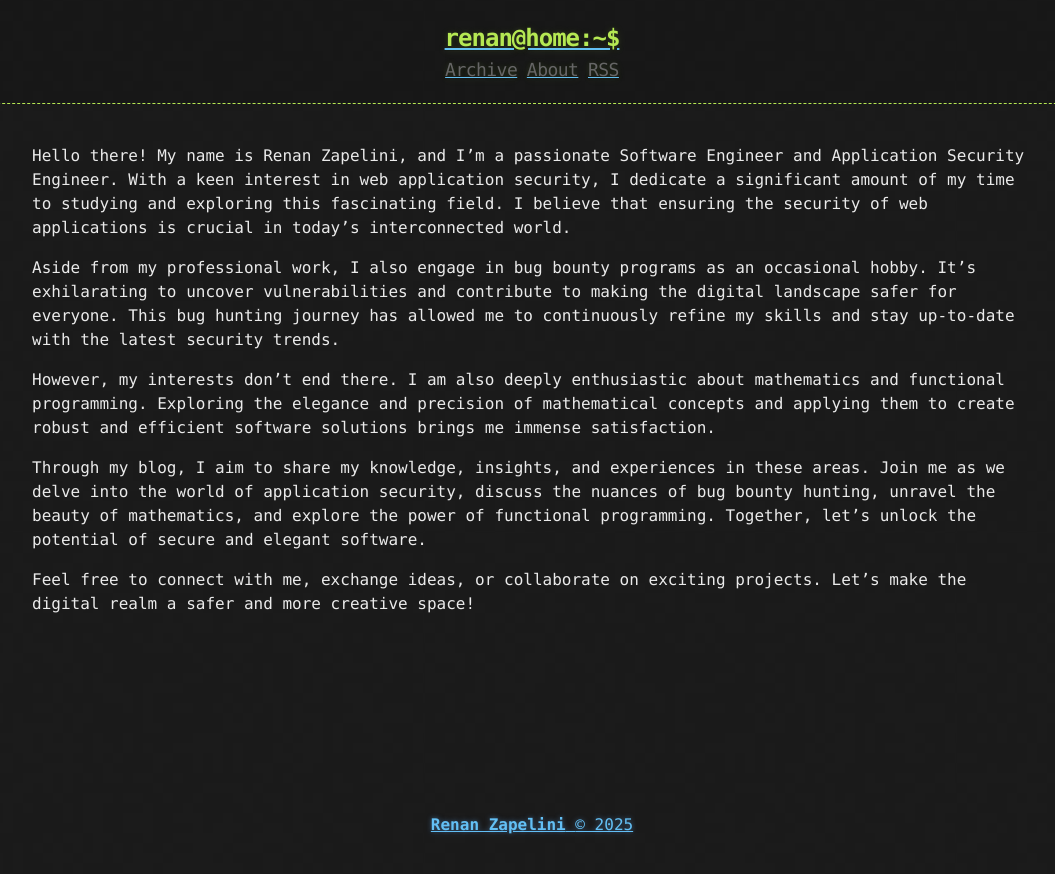
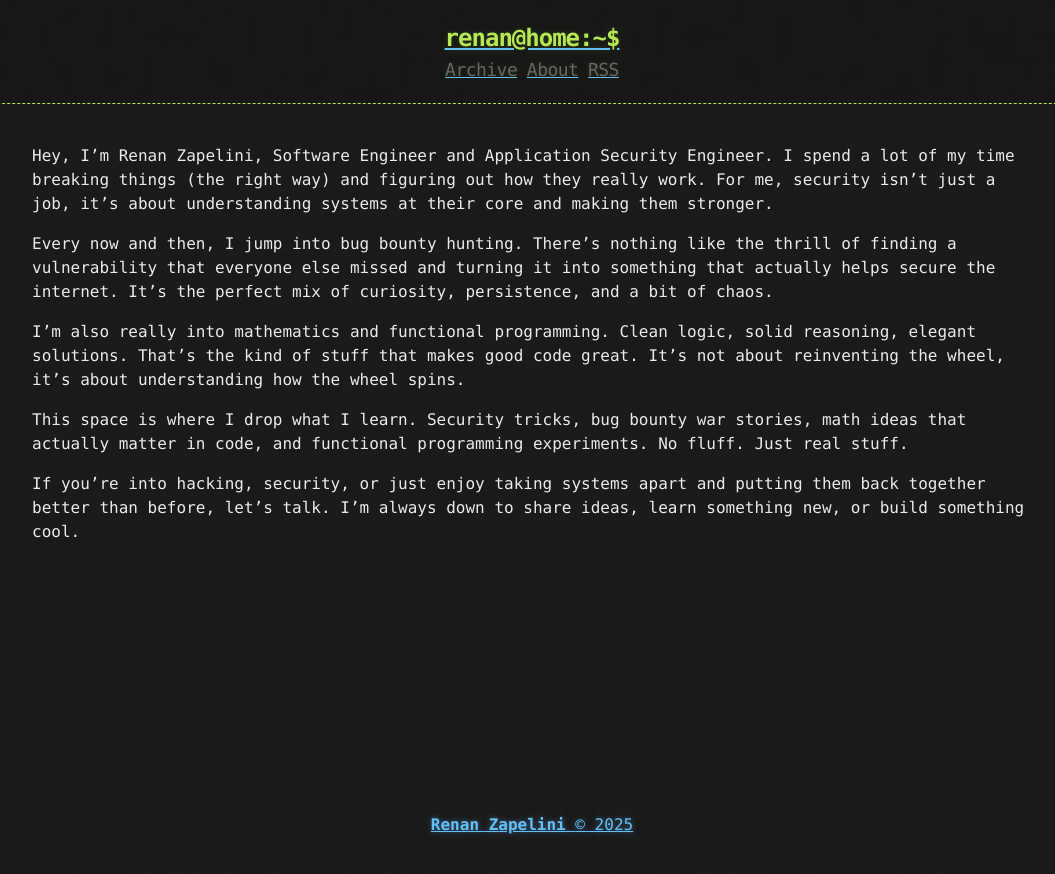
Before and after one commit to renansj/renansj.github.io, a Jekyll site: the page built from about.md, in a window 1280 px wide. Shown: the top 874 px of the page, without its empty margins (108-1163 px from the left). Built offline with Jekyll 4.4.1, drawn with Linux system fonts in a browser that asks for light colours.

Commit message:
Update about.md

```diff
--- a/about.md
+++ b/about.md
@@ -3,12 +3,12 @@ layout: page
 title: About
 ---
 
-Hello there! My name is Renan Zapelini, and I'm a passionate Software Engineer and Application Security Engineer. With a keen interest in web application security, I dedicate a significant amount of my time to studying and exploring this fascinating field. I believe that ensuring the security of web applications is crucial in today's interconnected world.
+Hey, I’m Renan Zapelini, Software Engineer and Application Security Engineer. I spend a lot of my time breaking things (the right way) and figuring out how they really work. For me, security isn’t just a job, it’s about understanding systems at their core and making them stronger.
 
-Aside from my professional work, I also engage in bug bounty programs as an occasional hobby. It's exhilarating to uncover vulnerabilities and contribute to making the digital landscape safer for everyone. This bug hunting journey has allowed me to continuously refine my skills and stay up-to-date with the latest security trends.
+Every now and then, I jump into bug bounty hunting. There’s nothing like the thrill of finding a vulnerability that everyone else missed and turning it into something that actually helps secure the internet. It’s the perfect mix of curiosity, persistence, and a bit of chaos.
 
-However, my interests don't end there. I am also deeply enthusiastic about mathematics and functional programming. Exploring the elegance and precision of mathematical concepts and applying them to create robust and efficient software solutions brings me immense satisfaction.
+I’m also really into mathematics and functional programming. Clean logic, solid reasoning, elegant solutions. That’s the kind of stuff that makes good code great. It’s not about reinventing the wheel, it’s about understanding how the wheel spins.
 
-Through my blog, I aim to share my knowledge, insights, and experiences in these areas. Join me as we delve into the world of application security, discuss the nuances of bug bounty hunting, unravel the beauty of mathematics, and explore the power of functional programming. Together, let's unlock the potential of secure and elegant software.
+This space is where I drop what I learn. Security tricks, bug bounty war stories, math ideas that actually matter in code, and functional programming experiments. No fluff. Just real stuff.
 
-Feel free to connect with me, exchange ideas, or collaborate on exciting projects. Let's make the digital realm a safer and more creative space!
+If you’re into hacking, security, or just enjoy taking systems apart and putting them back together better than before, let’s talk. I’m always down to share ideas, learn something new, or build something cool.
```
